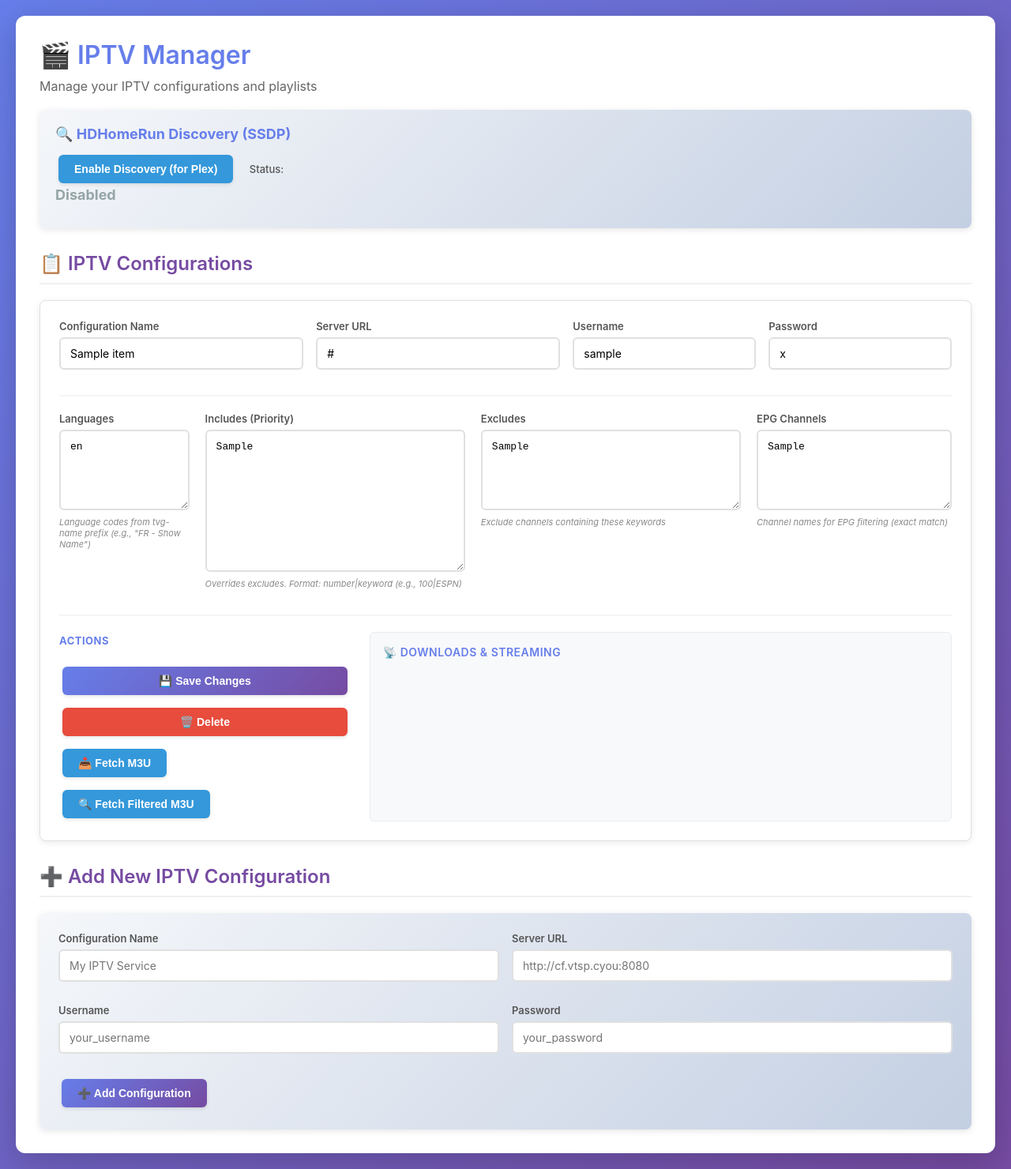
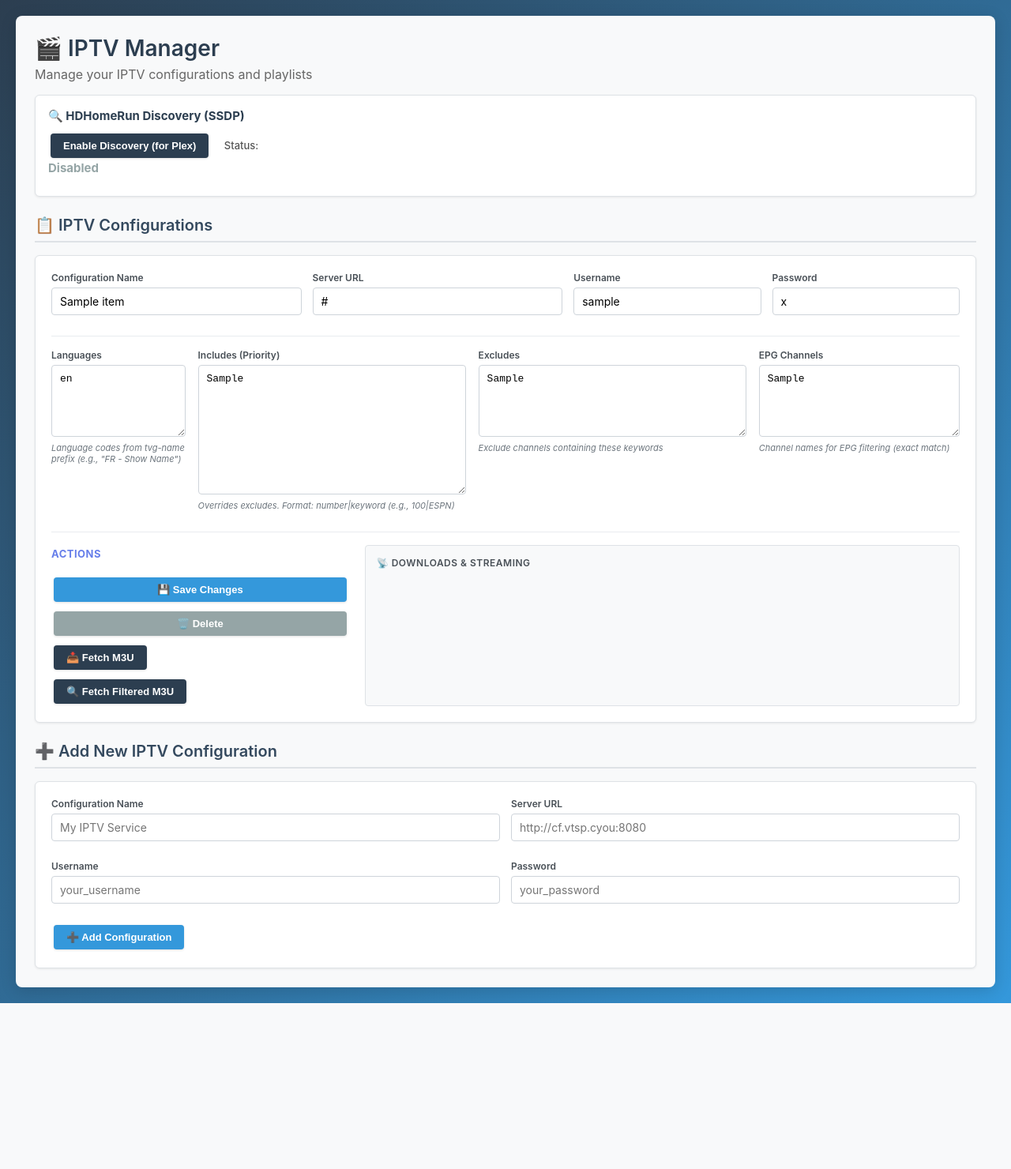
Before and after one commit to dreed47/iptv-manager, a FastAPI app: page / in a window 1280 px wide. Shown: the whole page at 79% size. After the commit the page ends 1270 px from the top, so only its background shows below. Run offline with FastAPI, Linux system fonts and the light colour scheme; tables that the repository leaves empty hold one stand-in row (values such as "Sample post").

Commit message:
styling changes

```diff
--- a/templates/index.html
+++ b/templates/index.html
@@ -10,35 +10,40 @@
 
       body {
         font-family: -apple-system, BlinkMacSystemFont, "Segoe UI", Roboto, "Helvetica Neue", Arial, sans-serif;
-        background: linear-gradient(135deg, #667eea 0%, #764ba2 100%);
+        background: linear-gradient(135deg, #2c3e50 0%, #3498db 100%);
         margin: 0;
         padding: 20px;
         color: #333;
+        min-height: 100vh;
       }
 
       .container {
         max-width: 1400px;
         margin: 0 auto;
-        background: white;
-        border-radius: 12px;
-        box-shadow: 0 10px 40px rgba(0, 0, 0, 0.2);
-        padding: 30px;
+        background: #f8f9fa;
+        border-radius: 8px;
+        box-shadow: 0 4px 20px rgba(0, 0, 0, 0.15);
+        padding: 24px;
       }
 
       h1 {
-        color: #667eea;
-        margin: 0 0 10px 0;
-        font-size: 32px;
+        color: #2c3e50;
+        margin: 0 0 6px 0;
+        font-size: 28px;
         font-weight: 600;
       }
 
+      h1 a:hover {
+        color: #3498db !important;
+      }
+
       h2 {
-        color: #764ba2;
-        font-size: 24px;
+        color: #34495e;
+        font-size: 20px;
         font-weight: 600;
-        margin: 30px 0 20px 0;
-        padding-bottom: 10px;
-        border-bottom: 2px solid #f0f0f0;
+        margin: 24px 0 16px 0;
+        padding-bottom: 8px;
+        border-bottom: 2px solid #dee2e6;
       }
 
       .error {
@@ -60,57 +65,58 @@
       }
 
       .discovery-controls {
-        margin: 20px 0;
-        padding: 20px;
-        background: linear-gradient(135deg, #f5f7fa 0%, #c3cfe2 100%);
-        border-radius: 8px;
-        box-shadow: 0 2px 8px rgba(0, 0, 0, 0.1);
+        margin: 16px 0 20px 0;
+        padding: 16px;
+        background: #ffffff;
+        border-radius: 6px;
+        border: 1px solid #dee2e6;
+        box-shadow: 0 1px 3px rgba(0, 0, 0, 0.08);
       }
 
       .discovery-controls strong {
-        font-size: 18px;
-        color: #667eea;
+        font-size: 15px;
+        color: #2c3e50;
         display: block;
-        margin-bottom: 12px;
+        margin-bottom: 10px;
       }
 
       /* Configuration Card Styles */
       .config-card {
-        background: #fff;
-        border: 1px solid #e0e0e0;
-        border-radius: 8px;
-        padding: 24px;
-        margin-bottom: 24px;
-        box-shadow: 0 2px 8px rgba(0, 0, 0, 0.08);
-        transition: box-shadow 0.3s ease;
+        background: #ffffff;
+        border: 1px solid #dee2e6;
+        border-radius: 6px;
+        padding: 20px;
+        margin-bottom: 20px;
+        box-shadow: 0 1px 3px rgba(0, 0, 0, 0.08);
+        transition: box-shadow 0.2s ease;
       }
 
       .config-card:hover {
-        box-shadow: 0 4px 16px rgba(102, 126, 234, 0.2);
+        box-shadow: 0 2px 8px rgba(0, 0, 0, 0.12);
       }
 
       .card-header {
         display: grid;
         grid-template-columns: 2fr 2fr 1.5fr 1.5fr;
-        gap: 16px;
-        padding-bottom: 20px;
-        border-bottom: 2px solid #f5f5f5;
-        margin-bottom: 20px;
+        gap: 14px;
+        padding-bottom: 16px;
+        border-bottom: 1px solid #e9ecef;
+        margin-bottom: 16px;
       }
 
       .card-body {
         display: grid;
         grid-template-columns: 1fr 2fr 2fr 1.5fr;
-        gap: 20px;
-        margin-bottom: 20px;
+        gap: 16px;
+        margin-bottom: 16px;
       }
 
       .card-footer {
         display: grid;
         grid-template-columns: 1fr 2fr;
-        gap: 24px;
-        padding-top: 20px;
-        border-top: 2px solid #f5f5f5;
+        gap: 20px;
+        padding-top: 16px;
+        border-top: 1px solid #e9ecef;
       }
 
       .field-group {
@@ -120,147 +126,150 @@
 
       .field-label {
         font-weight: 600;
-        font-size: 12px;
+        font-size: 11px;
         text-transform: uppercase;
         letter-spacing: 0.5px;
-        color: #667eea;
-        margin-bottom: 6px;
+        color: #6c757d;
+        margin-bottom: 5px;
       }
 
       .field-value {
         font-size: 14px;
-        color: #333;
-        padding: 8px 12px;
+        color: #212529;
+        padding: 8px 10px;
         background: #f8f9fa;
         border-radius: 4px;
-        border: 1px solid #e9ecef;
+        border: 1px solid #dee2e6;
       }
 
       .field-value-multi {
         font-size: 13px;
-        color: #555;
-        padding: 8px 12px;
+        color: #495057;
+        padding: 8px 10px;
         background: #f8f9fa;
         border-radius: 4px;
-        border: 1px solid #e9ecef;
-        max-height: 120px;
+        border: 1px solid #dee2e6;
+        max-height: 100px;
         overflow-y: auto;
         white-space: pre-line;
-        line-height: 1.6;
+        line-height: 1.5;
       }
 
       /* Form Styles */
       .form-group {
-        margin-bottom: 12px;
+        margin-bottom: 10px;
       }
 
       .form-label {
         display: block;
         font-weight: 600;
-        margin-bottom: 6px;
-        font-size: 13px;
-        color: #555;
+        margin-bottom: 5px;
+        font-size: 12px;
+        color: #495057;
       }
 
       .form-help {
         font-size: 11px;
-        color: #888;
-        margin-top: 4px;
+        color: #6c757d;
+        margin-top: 3px;
         font-style: italic;
       }
 
       input[type="text"] {
         width: 100%;
-        padding: 10px 12px;
-        border: 2px solid #e0e0e0;
-        border-radius: 6px;
+        padding: 8px 10px;
+        border: 1px solid #ced4da;
+        border-radius: 4px;
         font-size: 14px;
-        transition: border-color 0.3s ease;
+        transition: border-color 0.2s ease;
         font-family: inherit;
+        background: #ffffff;
       }
 
       input[type="text"]:focus {
         outline: none;
-        border-color: #667eea;
-        box-shadow: 0 0 0 3px rgba(102, 126, 234, 0.1);
+        border-color: #3498db;
+        box-shadow: 0 0 0 3px rgba(52, 152, 219, 0.1);
       }
 
       textarea {
         width: 100%;
-        padding: 10px 12px;
-        border: 2px solid #e0e0e0;
-        border-radius: 6px;
+        padding: 8px 10px;
+        border: 1px solid #ced4da;
+        border-radius: 4px;
         font-size: 13px;
         resize: vertical;
         font-family: 'Courier New', monospace;
-        line-height: 1.5;
-        transition: border-color 0.3s ease;
+        line-height: 1.4;
+        transition: border-color 0.2s ease;
+        background: #ffffff;
       }
 
       textarea:focus {
         outline: none;
-        border-color: #667eea;
-        box-shadow: 0 0 0 3px rgba(102, 126, 234, 0.1);
+        border-color: #3498db;
+        box-shadow: 0 0 0 3px rgba(52, 152, 219, 0.1);
       }
 
       /* Button Styles */
       button {
-        padding: 10px 20px;
+        padding: 8px 16px;
         border: none;
-        border-radius: 6px;
-        font-size: 14px;
+        border-radius: 4px;
+        font-size: 13px;
         font-weight: 600;
         cursor: pointer;
-        transition: all 0.3s ease;
-        margin: 4px;
-        box-shadow: 0 2px 4px rgba(0, 0, 0, 0.1);
+        transition: all 0.2s ease;
+        margin: 3px;
+        box-shadow: 0 1px 3px rgba(0, 0, 0, 0.12);
       }
 
       button[type="submit"][name="edit"],
       button[type="submit"][value="add"] {
-        background: linear-gradient(135deg, #667eea 0%, #764ba2 100%);
+        background: #3498db;
         color: white;
       }
 
       button[type="submit"][name="edit"]:hover,
       button[type="submit"][value="add"]:hover {
-        transform: translateY(-2px);
-        box-shadow: 0 4px 8px rgba(102, 126, 234, 0.3);
+        background: #2980b9;
+        transform: translateY(-1px);
+        box-shadow: 0 2px 6px rgba(52, 152, 219, 0.3);
       }
 
       button[type="submit"][name="delete"] {
-        background: #e74c3c;
+        background: #95a5a6;
         color: white;
       }
 
       button[type="submit"][name="delete"]:hover {
-        background: #c0392b;
-        transform: translateY(-2px);
-        box-shadow: 0 4px 8px rgba(231, 76, 60, 0.3);
+        background: #7f8c8d;
+        transform: translateY(-1px);
+        box-shadow: 0 2px 6px rgba(127, 140, 141, 0.3);
       }
 
       button[type="submit"]:not([name="edit"]):not([name="delete"]):not([value="add"]) {
-        background: #3498db;
+        background: #2c3e50;
         color: white;
       }
 
       button[type="submit"]:not([name="edit"]):not([name="delete"]):not([value="add"]):hover {
-        background: #2980b9;
-        transform: translateY(-2px);
-        box-shadow: 0 4px 8px rgba(52, 152, 219, 0.3);
+        background: #1a252f;
+        transform: translateY(-1px);
+        box-shadow: 0 2px 6px rgba(44, 62, 80, 0.3);
       }
 
       .copy-btn {
         background: #27ae60;
         color: white;
         border: none;
-        padding: 6px 12px;
+        padding: 5px 10px;
         border-radius: 4px;
         cursor: pointer;
         font-size: 12px;
         font-weight: 600;
-        margin-left: 8px;
-        transition: all 0.3s ease;
+        margin-left: 6px;
+        transition: all 0.2s ease;
       }
 
       .copy-btn:hover {
@@ -272,7 +281,7 @@
       .actions-section {
         display: flex;
         flex-direction: column;
-        gap: 8px;
+        gap: 6px;
       }
 
       .actions-section form {
@@ -281,63 +290,64 @@
 
       .links-section {
         background: #f8f9fa;
-        padding: 16px;
-        border-radius: 6px;
-        border: 1px solid #e9ecef;
+        padding: 14px;
+        border-radius: 4px;
+        border: 1px solid #dee2e6;
       }
 
       .links-section h3 {
-        margin: 0 0 12px 0;
-        font-size: 14px;
-        color: #667eea;
+        margin: 0 0 10px 0;
+        font-size: 12px;
+        color: #495057;
         font-weight: 600;
         text-transform: uppercase;
         letter-spacing: 0.5px;
       }
 
       .stream-url {
-        background-color: #e8f5e9;
-        padding: 10px 12px;
-        margin: 8px 0;
-        border-radius: 6px;
+        background-color: #e7f5e7;
+        padding: 8px 10px;
+        margin: 6px 0;
+        border-radius: 4px;
         word-break: break-all;
         font-family: 'Courier New', monospace;
-        font-size: 12px;
-        border: 1px solid #c8e6c9;
+        font-size: 11px;
+        border: 1px solid #c3e6cb;
         display: flex;
         align-items: center;
         justify-content: space-between;
       }
 
       .link-item {
-        margin: 6px 0;
+        margin: 5px 0;
       }
 
       .link-item a {
-        color: #667eea;
+        color: #3498db;
         text-decoration: none;
-        font-size: 13px;
+        font-size: 12px;
         font-weight: 500;
       }
 
       .link-item a:hover {
-        color: #764ba2;
+        color: #2980b9;
         text-decoration: underline;
       }
 
       /* Add New Form */
       .add-new-form {
-        background: linear-gradient(135deg, #f5f7fa 0%, #c3cfe2 100%);
-        padding: 24px;
-        border-radius: 8px;
-        box-shadow: 0 2px 8px rgba(0, 0, 0, 0.1);
+        background: #ffffff;
+        padding: 20px;
+        border-radius: 6px;
+        border: 1px solid #dee2e6;
+        box-shadow: 0 1px 3px rgba(0, 0, 0, 0.08);
       }
 
       .form-row {
         display: grid;
         grid-template-columns: repeat(2, 1fr);
-        gap: 16px;
-        margin-bottom: 16px;
+        gap: 14px;
+        margin-bottom: 14px;
       }
 
       @media (max-width: 1200px) {
@@ -367,7 +377,7 @@
   </head>
   <body>
     <div class="container">
-      <h1>🎬 IPTV Manager</h1>
+      <h1><a href="/" style="color: #2c3e50; text-decoration: none; transition: color 0.2s ease;">🎬 IPTV Manager</a></h1>
       <p style="color: #666; margin-top: 0;">Manage your IPTV configurations and playlists</p>
 
       <div class="discovery-controls">
```
